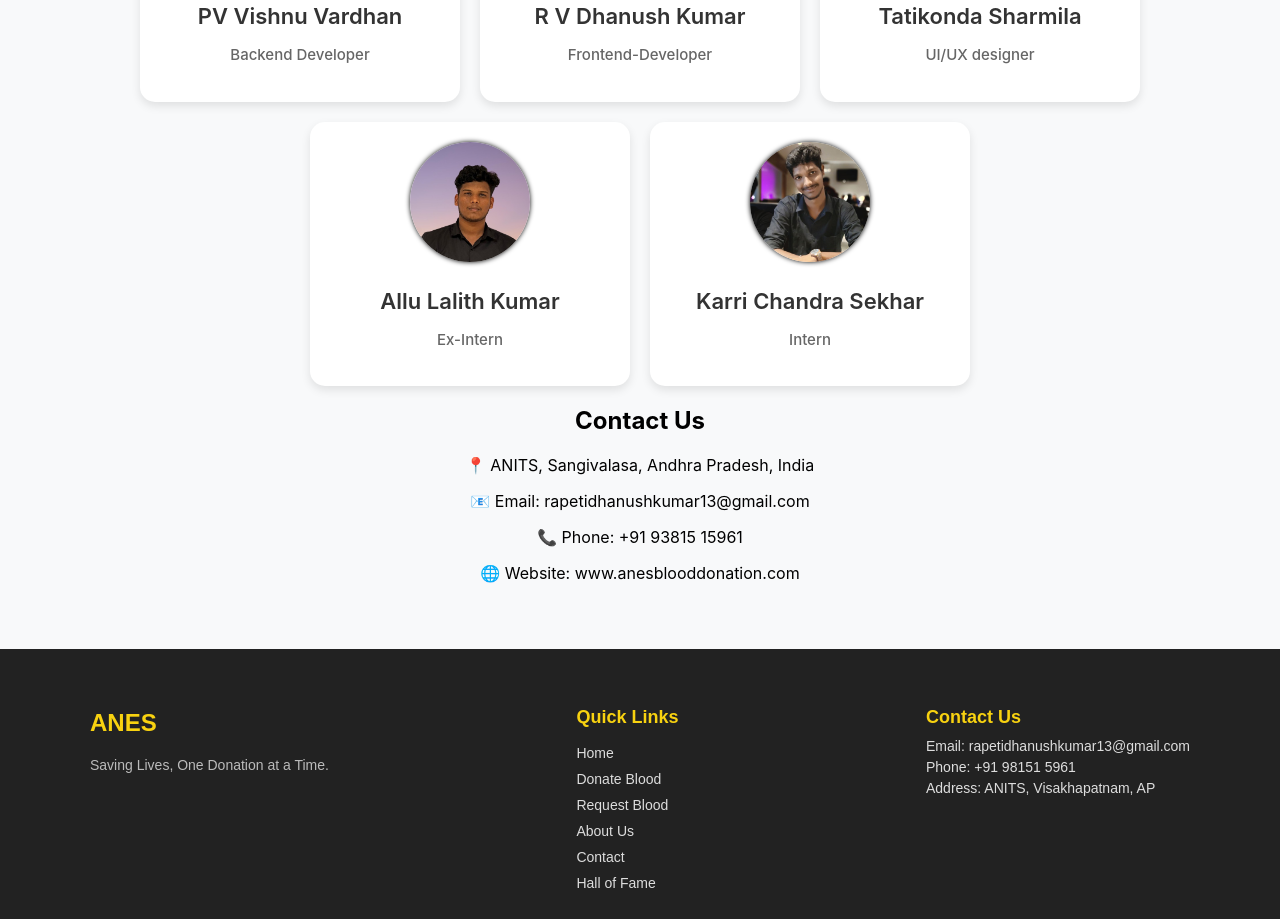
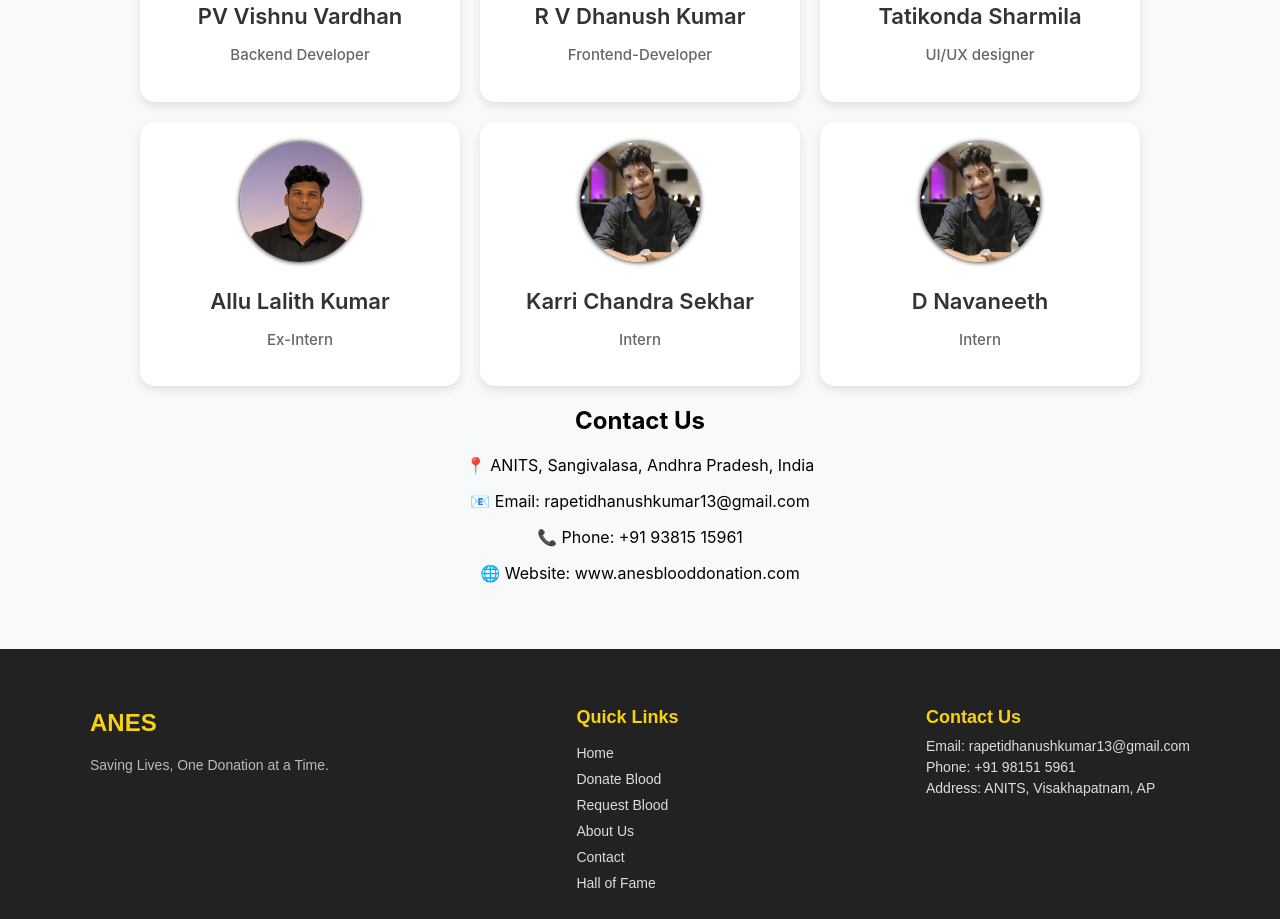
Before and after one commit to RVDhanushkumar/ANES-BloodDonor, a React (Create React App) app: page /about in a window 1280 px wide. Shown: the part 840-1759 px from the top of the page. Built offline with nearby package versions, Linux system fonts and the light colour scheme.

Commit message:
add new mem

```diff
--- a/src/components/about.js
+++ b/src/components/about.js
@@ -13,6 +13,7 @@ const teamMembers = [
   { name: "Tatikonda Sharmila", role: "UI/UX designer", image: sharmi },
   { name: "Allu Lalith Kumar", role: "Ex-Intern", image: lalith },
   { name: "Karri Chandra Sekhar", role: "Intern", image: chandu },
+  { name: "D Navaneeth", role: "Intern", image: chandu },
 ];
 
 const Avatar = ({ src, alt }) => (
```
